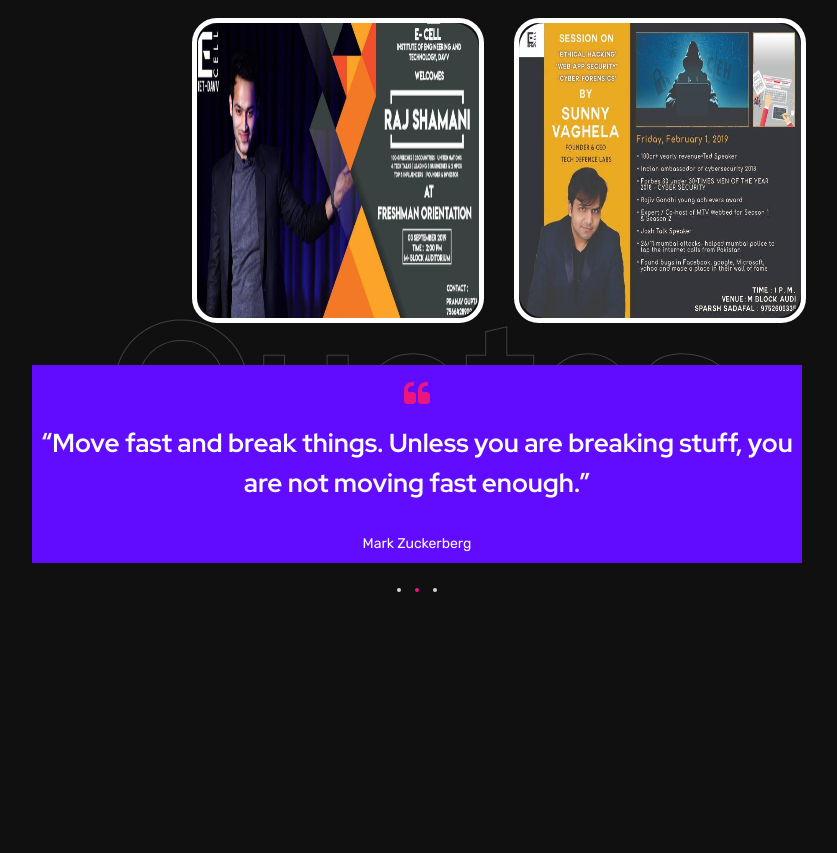
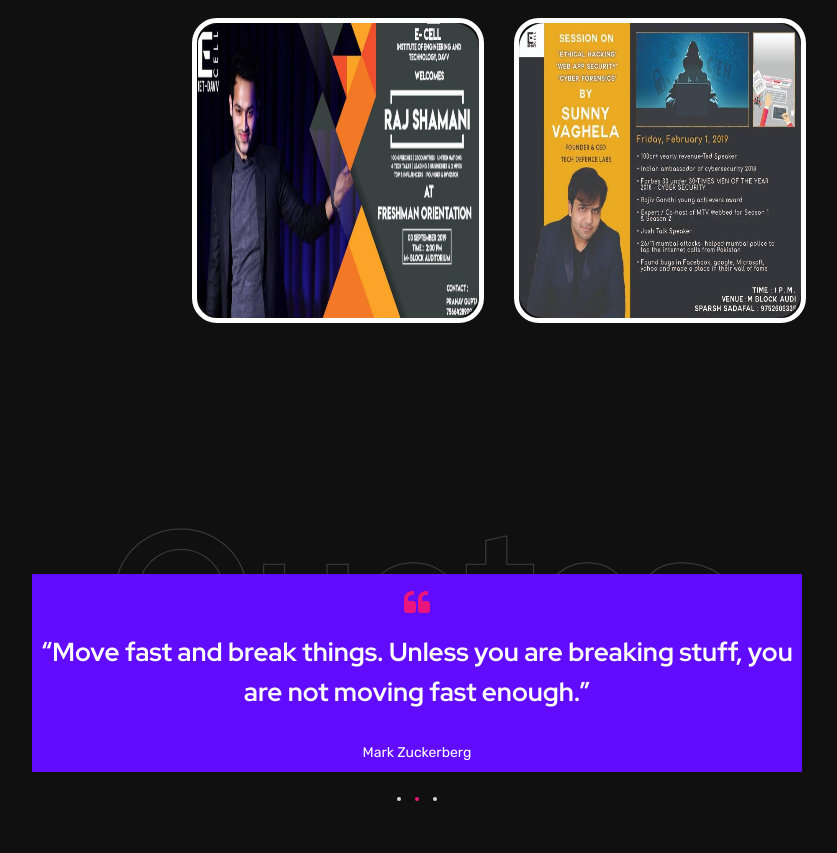
Before and after one commit to SanjaySinghRajpoot/e-cell, a plain HTML site: page index.html in a window 1280 px wide. Shown: the part 6087-6940 px from the top of the page, without its empty margins (223-1060 px from the left). Drawn offline with nearby package versions, Linux system fonts and the light colour scheme; files that its build step writes are made by us from their sources.

Commit message:
added padding and height to testimonial section

```diff
--- a/index.html
+++ b/index.html
@@ -810,7 +810,8 @@
 
     <section  id="section-register">
 
-    <section id="section-testimonials" class="text-light" aria-label="section">
+    <section id="section-testimonials" style="    height: 748px;
+    padding-top: 364px;" class="text-light" aria-label="section">
         <div class="wm wm-border dark wow fadeInDown">Quotes</div>
         <div class="container">
             <div class="row">
```
